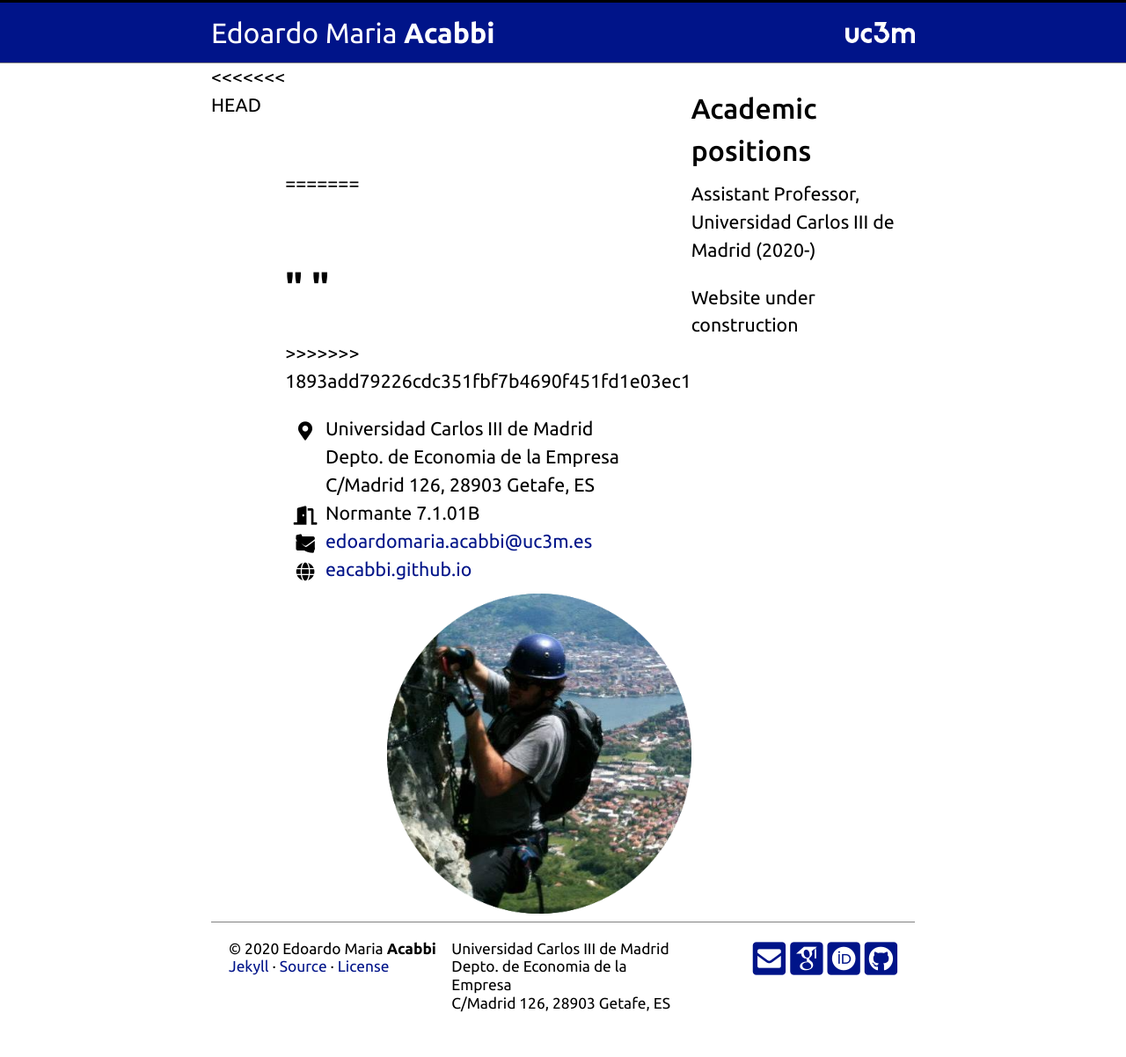
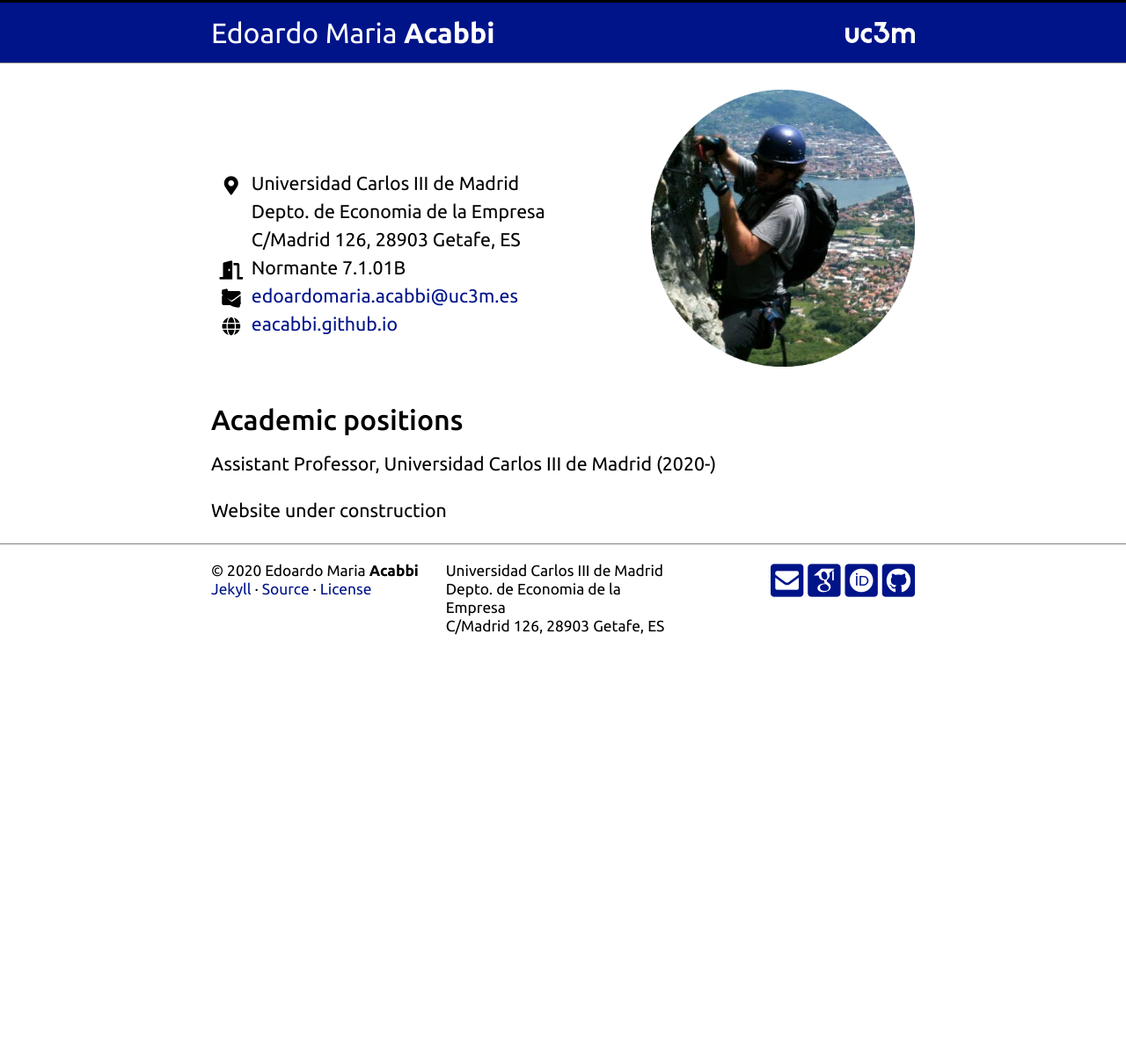
Before and after one commit to eacabbi/eacabbi.github.io, a Jekyll site: the page built from index.md, in a window 1280 px wide. Shown: the whole page at 88% size. Built offline with Jekyll 4.4.1, drawn with Linux system fonts in a browser that asks for light colours; some web fonts are replaced; after the commit the page ends 900 px from its top, so only the background shows below that.

Commit message:
update cvpane

```diff
--- a/_includes/cvpane.html
+++ b/_includes/cvpane.html
@@ -1,13 +1,8 @@
 <!DOCTYPE html>
 
 <div class="container">
-<<<<<<< HEAD
   <div class="section" style="width: 100%; ">
-    <h1>&nbsp;</h1>
-=======
-  <div class="section" style="width: 100%; position: relative; top:40px">
-    <h1>" "</h1>
->>>>>>> 1893add79226cdc351fbf7b4690f451fd1e03ec1
+    <h1> &nbsp; </h1>
     <ul class="fa-ul">
       <li><span class="fa-li"><i class="fas fa-map-marker-alt"></i></span>{{ site.university }}<br />{{ site.department }}<br />{{ site.address }}</li>
       <li><span class="fa-li"><i class="fas fa-door-open"></i></span>{{ site.office }}</li>
```
